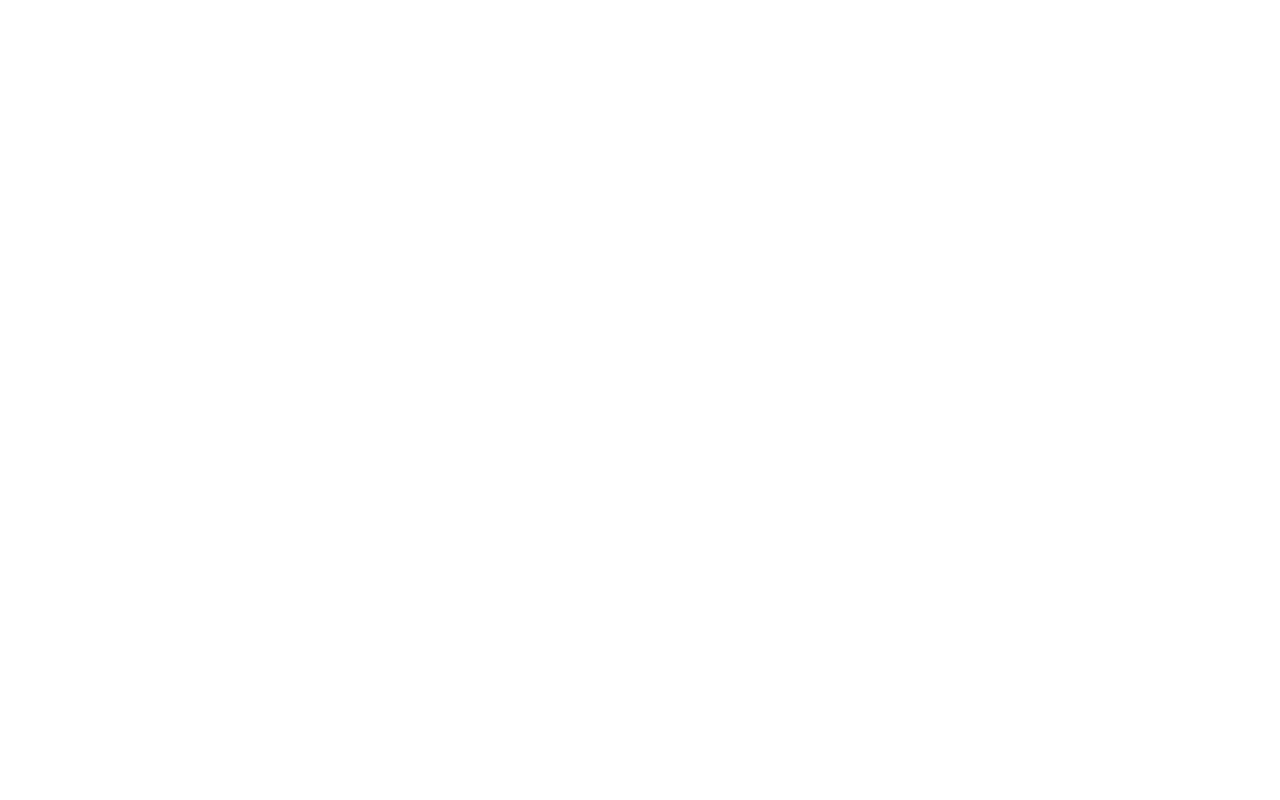
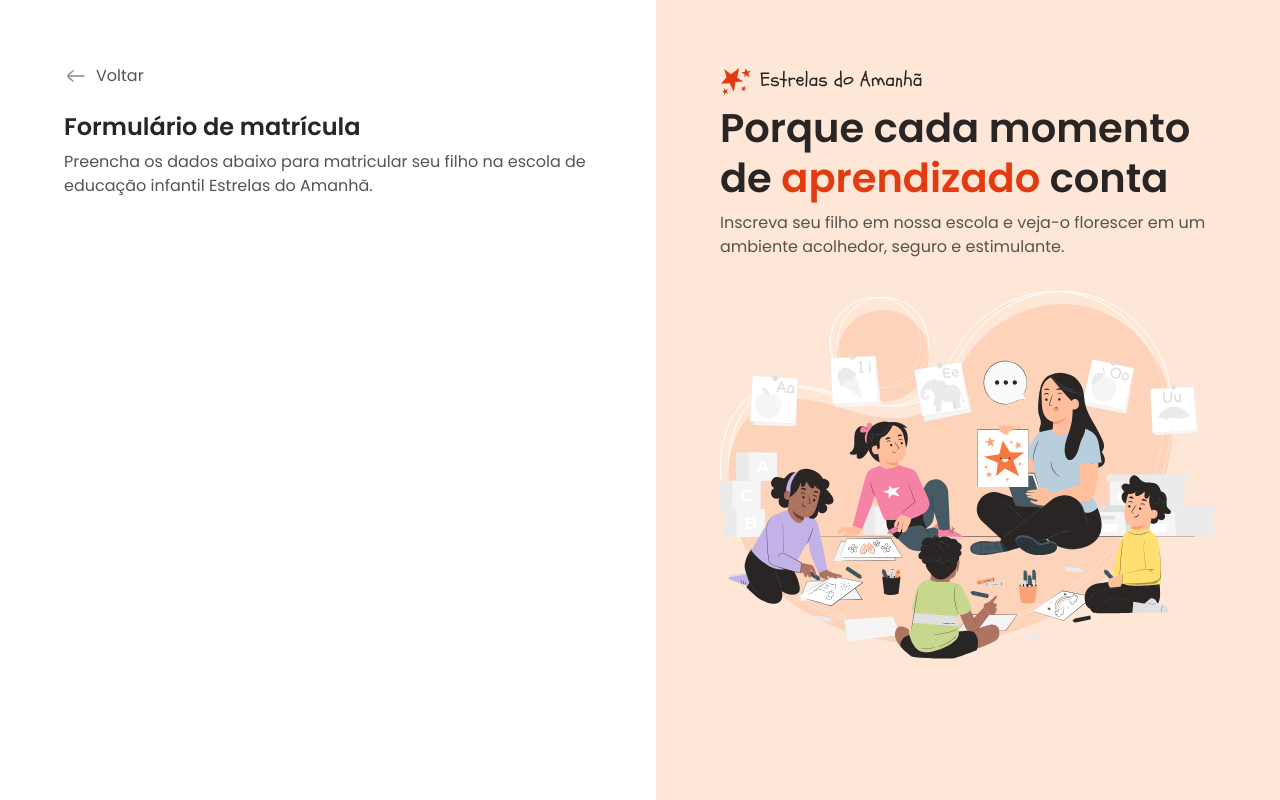
Before and after one commit to rachelmgaldino/school-enrollment-form, a plain HTML site: page index.html in a window 1280 px wide. Drawn offline with Linux system fonts and the light colour scheme.

Commit message:
feat: add aside and start main

```diff
--- a/index.html
+++ b/index.html
@@ -11,8 +11,32 @@
       href="https://fonts.googleapis.com/css2?family=Asap:ital,wght@0,100..900;1,100..900&family=Inconsolata:wght@200..900&family=Maven+Pro:wght@400..900&family=Poppins:ital,wght@0,100;0,200;0,300;0,400;0,500;0,600;0,700;0,800;0,900;1,100;1,200;1,300;1,400;1,500;1,600;1,700;1,800;1,900&display=swap"
       rel="stylesheet"
     />
-    <link rel="stylesheet" href="styles/index.css" />
+    <link rel="stylesheet" href="/styles/index.css" />
   </head>
   <body>
+    <div id="app">
+      <main>
+        <div class="main-container">
+          <div class="back">
+            <img src="/assets/icons/arrow-left-02.svg" alt="" />
+            <span>Voltar</span>
+          </div>
+
+          <h1>Formulário de matrícula</h1>
+          <p>Preencha os dados abaixo para matricular seu filho na escola de educação infantil Estrelas do Amanhã.</p>
+        </div>
+      </main>
+
+      <aside>
+        <div class="aside-container">
+          <header>
+            <img src="assets/logo.svg" alt="" />
+            <h2>Porque cada momento de <span>aprendizado</span> conta</h2>
+            <p>Inscreva seu filho em nossa escola e veja-o florescer em um ambiente acolhedor, seguro e estimulante.</p>
+          </header>
+          <img src="assets/Illustration.svg" alt="">
+        </div>
+      </aside>
+    </div>
   </body>
 </html>
--- a/styles/global.css
+++ b/styles/global.css
@@ -13,8 +13,8 @@
   --text-tertiary: #8f8881;
   --text-highlight: #e43a12;
   --surface-primary: #ffffff;
-  --surface-secondary: ##fee7d6;
-  --surface-disabled: ##e7e5e4;
+  --surface-secondary: #fee7d6;
+  --surface-disabled: #e7e5e4;
   --stroke-default: #d6d3d1;
   --stroke-highlight: #f3541c;
   --semantic-error: #dc2626;
@@ -27,12 +27,23 @@
   --font-family: "Poppins", sans-serif;
   --text: 400 1rem/1.5 var(--font-family);
   --text-sm: 400 0.875rem/1.4 var(--font-family);
-  --heading1: bold 2rem/1.2 var(--font-family);
-  --heading2: bold 1.5rem/1.2 var(--font-family);
-  --heading3: bold 1.25rem/1.2 var(--font-family);
-  --heading4: normal 1rem/1.2 var(--font-family);
+  --heading-1: bold 2rem/1.2 var(--font-family);
+  --heading-2: bold 1.5rem/1.2 var(--font-family);
+  --heading-3: bold 1.25rem/1.2 var(--font-family);
+  --heading-4: normal 1rem/1.2 var(--font-family);
 }
 
 body {
-  background-color: var(--surface-primary);
+  font: var(--text);
+  color: var(--text-secondary);
+}
+
+h1, h2 {
+  color: var(--text-primary);
+  font-size: inherit;
+}
+
+img {
+  max-width: 100%;
+  height: auto;
 }/*# sourceMappingURL=global.css.map */
--- a/styles/index.css
+++ b/styles/index.css
@@ -1 +1,2 @@
-@import url(global.css);/*# sourceMappingURL=index.css.map */
+@import url(global.css);
+@import url(layout.css);/*# sourceMappingURL=index.css.map */
--- /dev/null
+++ b/styles/layout.css
@@ -0,0 +1,47 @@
+#app {
+  display: grid;
+  grid-template-columns: 51.25% 48.75%;
+  height: 100vh;
+  overflow: hidden;
+}
+
+main {
+  overflow: auto;
+  background-color: var(--surface-primary);
+  padding: 4rem;
+  display: flex;
+  flex-direction: column;
+  gap: 3rem;
+}
+main .main-container {
+  max-width: 33rem;
+  margin-left: auto;
+}
+main .main-container h1 {
+  font: 600 1.5rem/1.25 var(--font-family);
+  margin-bottom: 0.5rem;
+}
+main .back {
+  display: flex;
+  align-items: center;
+  gap: 0.5rem;
+  margin-bottom: 1.5rem;
+}
+
+aside {
+  background-color: var(--surface-secondary);
+  padding: 4rem;
+}
+aside .aside-container {
+  max-width: 31rem;
+}
+aside .aside-container header h2 {
+  font: 600 2.5rem/1.25 var(--font-family);
+  margin-bottom: 0.5rem;
+}
+aside .aside-container header h2 span {
+  color: var(--text-highlight);
+}
+aside .aside-container > img {
+  margin-top: 2rem;
+}/*# sourceMappingURL=layout.css.map */
```
